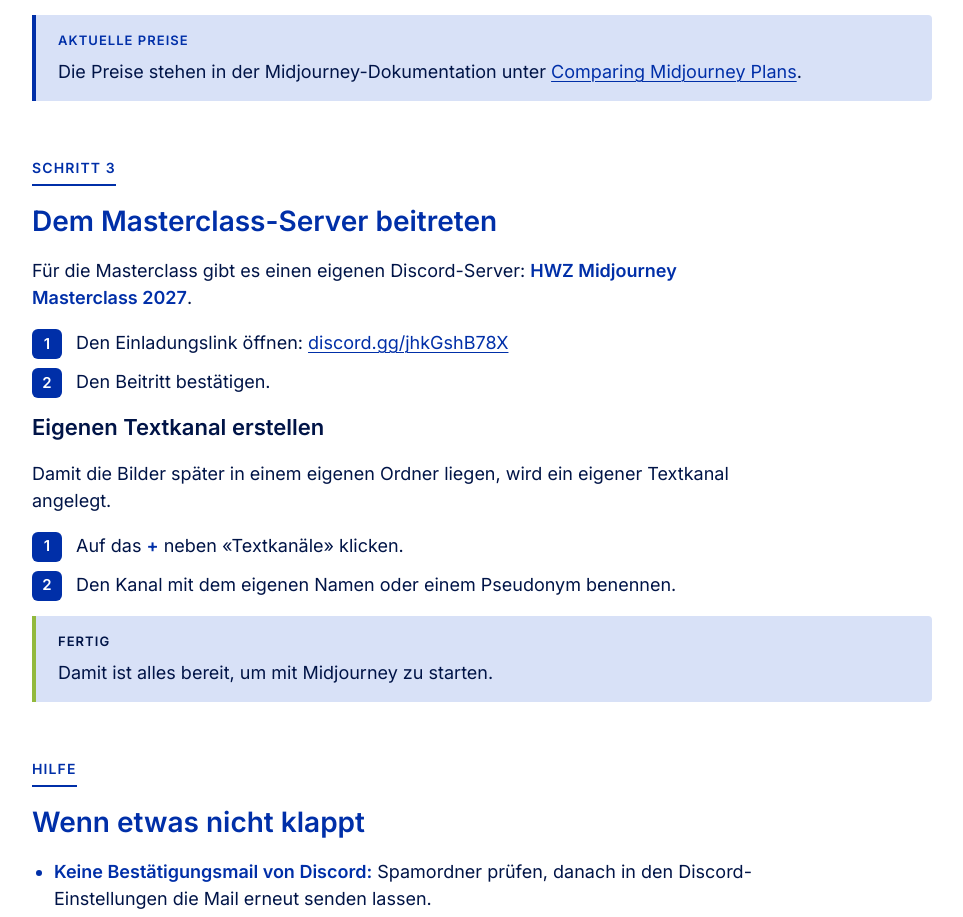
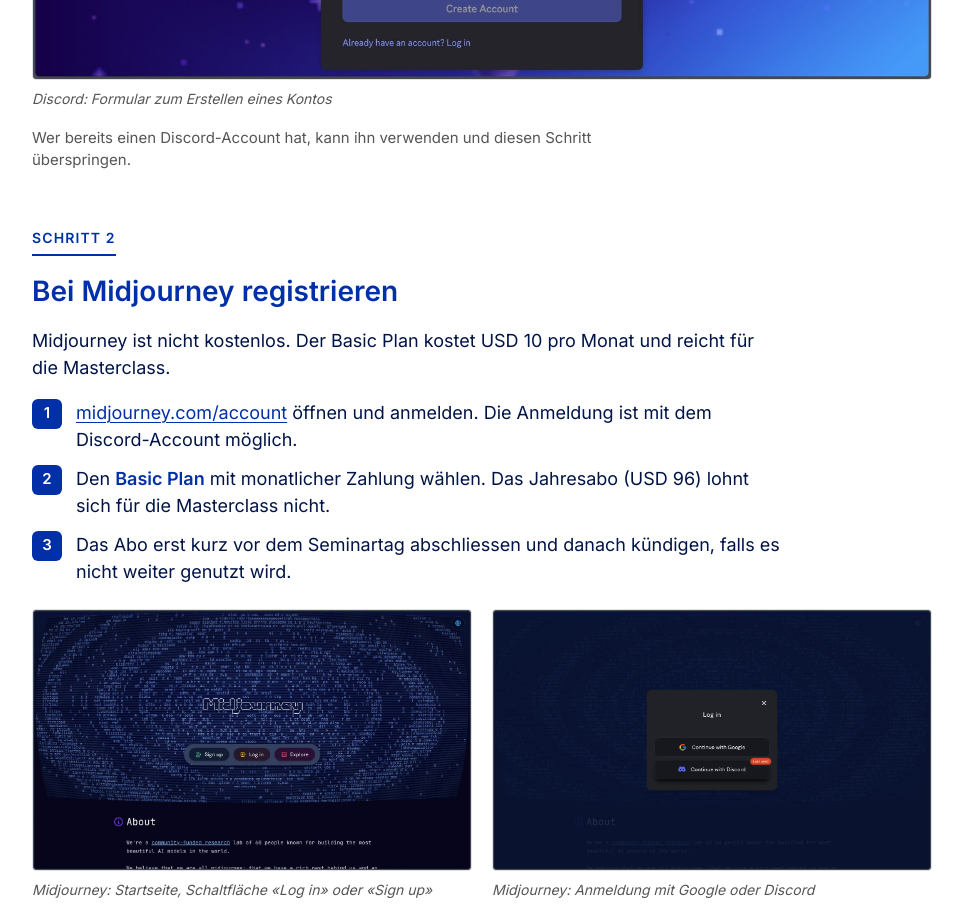
Before and after one commit to ralphhutter/ralphhutter.github.io, a plain HTML site: page midjourney/index.html in a window 1280 px wide. Shown: the part 1534-2451 px from the top of the page, without its empty margins (158-1121 px from the left). Drawn offline with Linux system fonts and the light colour scheme.

Commit message:
docs: Screenshots in Midjourney-Vorbereitung
Co-Authored-By: Claude Sonnet 5.5 <noreply@anthropic.com>

```diff
--- a/midjourney/index.html
+++ b/midjourney/index.html
@@ -165,6 +165,11 @@
   ol.steps>li{counter-increment:s;padding-left:44px;position:relative}
   ol.steps>li::before{content:counter(s);position:absolute;left:0;top:0;width:30px;height:30px;border-radius:var(--r-box);background:var(--hwz-blue);color:var(--hwz-white);font-weight:600;font-size:15px;display:flex;align-items:center;justify-content:center;-webkit-print-color-adjust:exact;print-color-adjust:exact}
   .todo{font-family:var(--mono);font-size:.9em;background:var(--hwz-blue-pale);padding:2px 6px;border-radius:var(--r-chip)}
+  figure{margin:6px 0 0}
+  figure img{display:block;width:100%;height:auto;border:1px solid var(--hwz-blue-pale);border-radius:var(--r-img)}
+  figcaption{font-size:14px;color:var(--hwz-muted);margin-top:8px}
+  .figs{display:grid;gap:20px;grid-template-columns:repeat(2,1fr)}
+  @media (max-width:820px){.figs{grid-template-columns:1fr}}
 </style>
 <header class="masthead">
   <div class="masthead-inner">
@@ -200,6 +205,7 @@
       <li>Auf <a href="https://discord.com/register">discord.com/register</a> ein Konto eröffnen.</li>
       <li>Die E-Mail-Adresse über die Mail von Discord bestätigen. Bei Bedarf im Spamordner nachschauen.</li>
     </ol>
+    <figure><img src="img/01-discord-konto-erstellen.jpg" alt="Discord-Formular zum Erstellen eines Kontos" loading="lazy"><figcaption>Discord: Formular zum Erstellen eines Kontos</figcaption></figure>
     <p class="small">Wer bereits einen Discord-Account hat, kann ihn verwenden und diesen Schritt überspringen.</p>
   </section>
 
@@ -212,6 +218,8 @@
       <li>Den <strong>Basic Plan</strong> mit monatlicher Zahlung wählen. Das Jahresabo (USD 96) lohnt sich für die Masterclass nicht.</li>
       <li>Das Abo erst kurz vor dem Seminartag abschliessen und danach kündigen, falls es nicht weiter genutzt wird.</li>
     </ol>
+    <div class="figs"><figure><img src="img/02-midjourney-startseite.jpg" alt="Startseite von Midjourney mit den Schaltflächen Sign up, Log in und Explore" loading="lazy"><figcaption>Midjourney: Startseite, Schaltfläche «Log in» oder «Sign up»</figcaption></figure><figure><img src="img/03-midjourney-anmelden.jpg" alt="Anmeldedialog von Midjourney mit Google und Discord" loading="lazy"><figcaption>Midjourney: Anmeldung mit Google oder Discord</figcaption></figure></div>
+    <figure><img src="img/04-midjourney-abo-waehlen.jpg" alt="Midjourney-Abos Basic, Standard, Pro und Mega mit monatlicher Zahlung" loading="lazy"><figcaption>Midjourney: Abo wählen, Basic Plan mit monatlicher Zahlung (Monthly)</figcaption></figure>
     <div class="note">
       <div class="k">Aktuelle Preise</div>
       <p>Die Preise stehen in der Midjourney-Dokumentation unter <a href="https://docs.midjourney.com/docs/plans">Comparing Midjourney Plans</a>.</p>
@@ -226,6 +234,7 @@
       <li>Den Einladungslink öffnen: <a href="https://discord.gg/jhkGshB78X">discord.gg/jhkGshB78X</a></li>
       <li>Den Beitritt bestätigen.</li>
     </ol>
+    <figure><img src="img/05-discord-einladung.jpg" alt="Einladung zum Discord-Server HWZ Midjourney Masterclass 2027 mit Schaltfläche Accept Invite" loading="lazy"><figcaption>Discord: Einladung zum Server, Schaltfläche «Accept Invite»</figcaption></figure>
     <h3>Eigenen Textkanal erstellen</h3>
     <p>Damit die Bilder später in einem eigenen Ordner liegen, wird ein eigener Textkanal angelegt.</p>
     <ol class="steps">
```
Also changed, not shown: midjourney/img/01-discord-konto-erstellen.jpg (added), midjourney/img/02-midjourney-startseite.jpg (added), midjourney/img/03-midjourney-anmelden.jpg (added), midjourney/img/04-midjourney-abo-waehlen.jpg (added), midjourney/img/05-discord-einladung.jpg (added).
